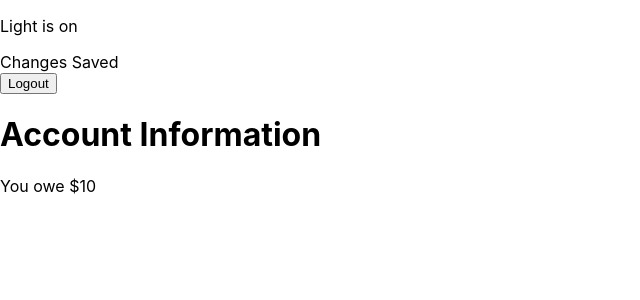
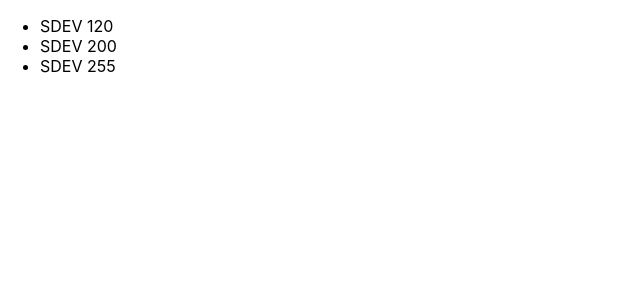
Before and after one commit to zhamby1/state-ex, a React (Create React App) app: page / in a window 1280 px wide. Shown: the top 300 px of the page, without its empty margins (0-640 px from the left). Built offline with nearby package versions, Linux system fonts and the light colour scheme.

Commit message:
list-no-keys

```diff
--- a/src/App.js
+++ b/src/App.js
@@ -1,75 +1,27 @@
 import { useState } from 'react';
 import './App.css';
 
-//we can use several different techniques to render out a conditional component
-//we can see if a value is true on a prop, and if it is we can render a jsx element, and if not render a different element
+//we can use lists to render out arrays and arrays of objects
+//this allows us to work with large data sets and can implement some cool features
 
-function Light(props){
-  if(props.on){
-    return <p>Light is on</p>
-  }
-  else{
-    return <p>Light is off</p>
-  }
-}
+function CourseList(){
+  const courseTitles = ["SDEV 120", "SDEV 200", "SDEV 255"]
 
-//use if, elseif and else to see changes are saved
-function StatusBanner(props){
-  let banner
 
-  if (props.status === "success"){
-    banner = <div>Changes Saved</div>
-  }
-  else if (props.status === "error"){
-    banner = <div>Something went wrong</div>
-  }
-
-  else{
-    banner = <div>Draft Mode</div>
-  }
-
+  //use react to render out a list using the .map method
+  //we do this by calling the courseTitles and give it a parameter name that represents each item in the list
   return(
-    <section>{banner}</section>
-  )
-}
-
-//ternary operator
-function AuthButton(props){
-  //this button will say Log in if the user is not logged in, and will say logout if the user is not logged out
-
-  return(
-    <button>
-      {props.isLoggedIn ? "Logout" : "Login"}
-    </button>
-  )
-}
-
-//you can use the same logical and relational operators as any if statement in JS
-//&& example
-function Account(props){
-
-  return(
-    <>
-      <h1>Account Information</h1>
-      {props.balance > 0 && <p>You owe ${props.balance}</p>}
-
-    </>
+    <ul>
+      {courseTitles.map(course => <li>{course}</li>)}
+    </ul>
   )
 }
 
 
 function App() {
   return (
-    <>
-    <Light on={true} />
-    <StatusBanner status="success" />
 
-    <AuthButton isLoggedIn={true} />
-
-    <Account balance={10.00} />
-
-
-    </>
+    <CourseList />
 
 
   );
```
